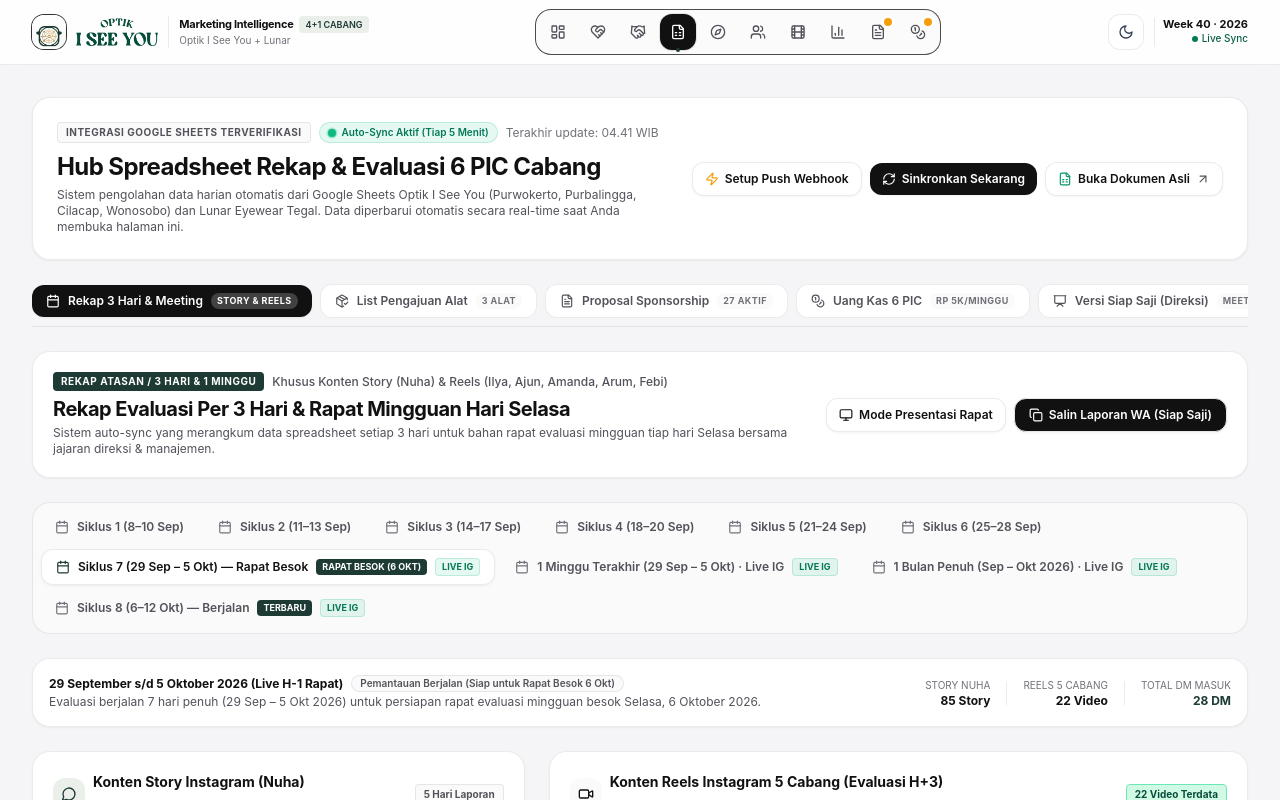
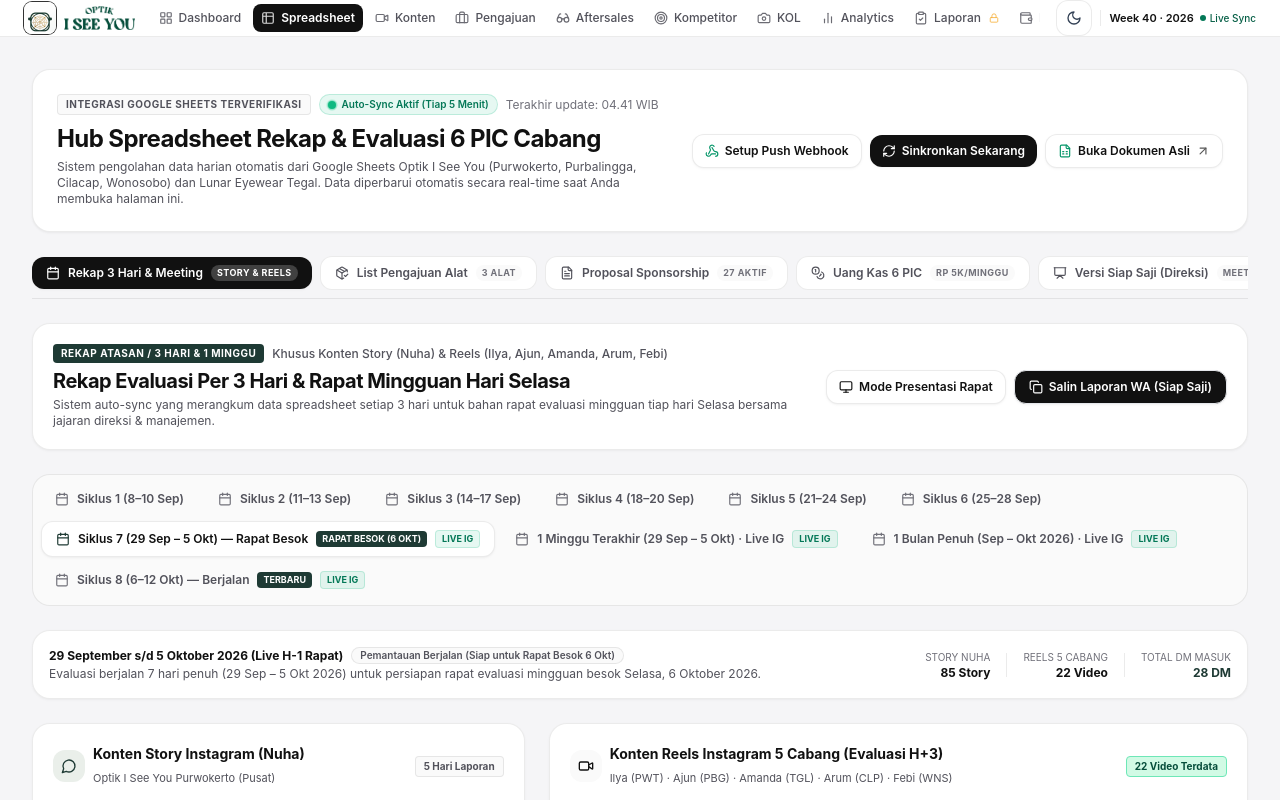
Before and after one commit to Yoshput/IMI, a Next.js app: page /spreadsheet in a window 1280 px wide. Shown: the top 800 px of the page. Built offline with nearby package versions, Linux system fonts and the light colour scheme.

Commit message:
fix(ui): eliminate AI slop glyphs, replace generic icons with content-relevant optical business icons conforming to anti-slop rules

```diff
--- a/components/shared/AppNav.tsx
+++ b/components/shared/AppNav.tsx
@@ -4,89 +4,98 @@
 import Link from "next/link";
 import { usePathname } from "next/navigation";
 import {
-  LayoutDashboard,
-  Film,
-  BarChart3,
-  FileText,
-  FileSpreadsheet,
-  Compass,
-  HeartHandshake,
-  Handshake,
-  Coins,
-  Users,
+  LayoutGrid,
+  Table2,
+  Video,
+  Briefcase,
+  Glasses,
+  Target,
+  Camera,
+  BarChart2,
+  ClipboardCheck,
+  Wallet,
+  Lock,
 } from "lucide-react";
 import { ThemeToggle } from "@/components/shared/ThemeToggle";
 
 interface NavItem {
-  name: string;
-  shortName: string;
+  label: string;
   href: string;
   icon: React.ElementType;
   isLocked?: boolean;
 }
 
+// Every icon is content-relevant to Optik I See You retail marketing operations:
+// LayoutGrid -> Weekly marketing dashboard overview
+// Table2 -> 5-branch Google Sheets tabulated database
+// Video -> Reels & video performance tracker
+// Briefcase -> B2B sponsorship outreach & partnership proposals
+// Glasses -> Eyewear warranty & aftersales customer care
+// Target -> Local optical competitor monitoring
+// Camera -> KOL & creator endorsement productions
+// BarChart2 -> Instagram Meta Graph analytics
+// ClipboardCheck -> Executive director audit reports (locked)
+// Wallet -> Branch marketing budget allocation (locked)
 const navItems: NavItem[] = [
-  { name: "Dashboard Utama", shortName: "Dashboard", href: "/dashboard", icon: LayoutDashboard },
-  { name: "Aftersales CRM", shortName: "CRM", href: "/aftersales", icon: HeartHandshake },
-  { name: "Pengajuan & Layanan", shortName: "Pengajuan", href: "/pengajuan", icon: Handshake },
-  { name: "Spreadsheet Rekap", shortName: "Sheet", href: "/spreadsheet", icon: FileSpreadsheet },
-  { name: "Competitor Radar", shortName: "Kompetitor", href: "/competitors", icon: Compass },
-  { name: "KOL & Endorsement", shortName: "KOL", href: "/kol", icon: Users },
-  { name: "Content Intelligence", shortName: "Content", href: "/content", icon: Film },
-  { name: "Analytics Meta", shortName: "Analytics", href: "/analytics", icon: BarChart3 },
-  { name: "Reports Direksi", shortName: "Reports", href: "/reports", icon: FileText, isLocked: true },
-  { name: "Finance & Budget", shortName: "Finance", href: "/finance", icon: Coins, isLocked: true },
+  { label: "Dashboard", href: "/dashboard", icon: LayoutGrid },
+  { label: "Spreadsheet", href: "/spreadsheet", icon: Table2 },
+  { label: "Konten", href: "/content", icon: Video },
+  { label: "Pengajuan", href: "/pengajuan", icon: Briefcase },
+  { label: "Aftersales", href: "/aftersales", icon: Glasses },
+  { label: "Kompetitor", href: "/competitors", icon: Target },
+  { label: "KOL", href: "/kol", icon: Camera },
+  { label: "Analytics", href: "/analytics", icon: BarChart2 },
+  { label: "Laporan", href: "/reports", icon: ClipboardCheck, isLocked: true },
+  { label: "Keuangan", href: "/finance", icon: Wallet, isLocked: true },
 ];
 
 export const AppNav: React.FC = () => {
   const pathname = usePathname();
 
   return (
-    <header className="sticky top-0 z-30 w-full bg-surface/90 backdrop-blur-md border-b border-border transition-colors">
-      <div className="max-w-[1600px] mx-auto px-3 sm:px-6 lg:px-8">
-        <div className="flex items-center justify-between h-16 gap-2 sm:gap-4">
-          {/* Brand Identity: Logo & Application Emblem */}
-          <Link href="/dashboard" className="flex items-center gap-2.5 group shrink-0">
+    <header className="sticky top-0 z-30 w-full bg-surface/95 border-b border-border transition-colors">
+      <div className="max-w-[1600px] mx-auto px-3 sm:px-4 lg:px-6">
+        <div className="flex items-center justify-between h-15 gap-2 lg:gap-4">
+          {/* Brand Identity: Optik I See You Enterprise Logo */}
+          <Link
+            href="/dashboard"
+            className="flex items-center gap-2 group shrink-0 focus-visible:outline-none focus-visible:ring-2 focus-visible:ring-brand rounded-lg"
+          >
             {/* eslint-disable-next-line @next/next/no-img-element */}
             <img
               src="/brand/imi-icon.png"
-              alt="IMI System Logo"
-              width={34}
-              height={34}
-              style={{ width: 34, height: 34, maxWidth: 34, maxHeight: 34 }}
-              className="w-8.5 h-8.5 min-w-8.5 min-h-8.5 max-w-8.5 max-h-8.5 rounded-xl object-contain ring-1 ring-border/80 shadow-2xs group-hover:scale-105 transition-transform shrink-0 bg-white"
+              alt="Optik I See You IMI"
+              width={32}
+              height={32}
+              style={{ width: 32, height: 32, maxWidth: 32, maxHeight: 32 }}
+              className="w-8 h-8 min-w-8 min-h-8 max-w-8 max-h-8 rounded-lg object-contain ring-1 ring-border/80 shadow-2xs group-hover:scale-105 transition-transform shrink-0 bg-white"
             />
             {/* eslint-disable-next-line @next/next/no-img-element */}
             <img
               src="/brand/logo-isy-dark.png"
               alt="Optik I See You"
-              className="h-6 sm:h-7 w-auto object-contain transition-opacity group-hover:opacity-90 dark:hidden"
+              className="h-6 w-auto object-contain transition-opacity group-hover:opacity-90 dark:hidden"
             />
             {/* eslint-disable-next-line @next/next/no-img-element */}
             <img
               src="/brand/logo-isy-white.png"
               alt="Optik I See You"
-              className="h-6 sm:h-7 w-auto object-contain transition-opacity group-hover:opacity-90 hidden dark:block"
+              className="h-6 w-auto object-contain transition-opacity group-hover:opacity-90 hidden dark:block"
             />
-            <div className="hidden lg:block border-l border-border pl-2.5">
-              <div className="flex items-center gap-1.5">
-                <span className="text-[11px] font-bold tracking-tight text-foreground">
+            <div className="hidden 2xl:block border-l border-border pl-2">
+              <span className="text-[11px] font-bold tracking-tight text-foreground block leading-tight">
                 Marketing Intelligence
               </span>
-                <span className="text-[9px] uppercase font-semibold px-1.5 py-0.5 rounded bg-brand-light text-brand">
+              <span className="text-[9px] uppercase font-semibold text-brand block">
                 4+1 Cabang
-                </span>
-              </div>
-              <span className="text-[10px] text-foreground-muted block">
-                Optik I See You + Lunar
               </span>
             </div>
           </Link>
 
-          {/* Desktop & Laptop Icon Dock Navigation (Clean, Compact, No Overflow) */}
+          {/* Clean Desktop Navigation: Relevant Icons with Legible Indonesian Labels */}
           <nav
             aria-label="Navigasi Utama"
-            className="hidden md:flex items-center gap-1 p-1 rounded-2xl bg-surface-secondary/70 dark:bg-surface-secondary/50 border border-border/70 shadow-2xs backdrop-blur-xs"
+            className="hidden md:flex items-center gap-0.5 lg:gap-1 overflow-x-auto py-1"
           >
             {navItems.map((item) => {
               const isActive =
@@ -96,94 +105,60 @@
               const Icon = item.icon;
 
               return (
-                <div key={item.href} className="relative group">
                 <Link
+                  key={item.href}
                   href={item.href}
-                    aria-label={item.name}
-                    className={`relative flex items-center justify-center w-8.5 h-8.5 lg:w-9 lg:h-9 rounded-xl transition-all duration-150 active:scale-95 ${
+                  className={`flex items-center gap-1.5 px-2 py-1.5 rounded-lg text-xs font-medium transition-colors shrink-0 focus-visible:outline-none focus-visible:ring-2 focus-visible:ring-brand ${
                     isActive
-                        ? "bg-foreground text-surface font-semibold shadow-subtle ring-1 ring-border"
-                        : "text-foreground-secondary hover:text-foreground hover:bg-surface"
+                      ? "bg-foreground text-surface font-semibold shadow-xs"
+                      : "text-foreground-secondary hover:text-foreground hover:bg-surface-secondary"
                   }`}
                 >
-                    <Icon className="w-4 h-4 transition-transform group-hover:scale-110" />
-
-                    {/* Active dot indicator */}
-                    {isActive && (
-                      <span className="absolute -bottom-0.5 w-1 h-1 rounded-full bg-brand" />
-                    )}
-
-                    {/* Locked badge */}
+                  <Icon className="w-3.5 h-3.5 shrink-0 opacity-85" />
+                  <span>{item.label}</span>
                   {item.isLocked && (
-                      <span
-                        title="Terkunci khusus otorisasi Direksi"
-                        className="absolute top-1 right-1 w-2 h-2 rounded-full bg-amber-500 ring-2 ring-surface shadow-2xs"
+                    <Lock
+                      aria-label="Terkunci otorisasi direksi"
+                      className="w-2.5 h-2.5 text-amber-500 opacity-80 shrink-0 ml-0.5"
                     />
                   )}
                 </Link>
-
-                  {/* Rich Floating Tooltip on Hover */}
-                  <div className="pointer-events-none absolute -bottom-10 left-1/2 -translate-x-1/2 whitespace-nowrap rounded-lg bg-foreground px-2.5 py-1 text-[11px] font-medium text-surface shadow-lg opacity-0 translate-y-1 group-hover:opacity-100 group-hover:translate-y-0 transition-all duration-150 z-50 flex items-center gap-1.5">
-                    <span>{item.name}</span>
-                    {item.isLocked && (
-                      <span className="text-[9px] text-amber-300 font-semibold">(Terkunci)</span>
-                    )}
-                    <div className="absolute -top-1 left-1/2 -translate-x-1/2 w-2 h-2 rotate-45 bg-foreground" />
-                  </div>
-                </div>
               );
             })}
           </nav>
 
-          {/* Right Header Area: Compact Theme Toggle & Status Info */}
-          <div className="flex items-center gap-2 sm:gap-2.5 shrink-0">
-            {/* Theme Toggle - Clean Compact Icon Button */}
+          {/* Header Controls: Compact Theme Toggle and Sync Status */}
+          <div className="flex items-center gap-2 shrink-0">
+            {/* Theme Toggle Button */}
             <ThemeToggle variant="icon" />
 
-            {/* Status Live Sync & Week Info (visible on xl+ laptop/desktop screens) */}
-            <div className="hidden xl:flex items-center gap-2 pl-2 border-l border-border">
-              <div className="text-right">
-                <span className="text-[11px] font-bold text-foreground block leading-tight">
+            {/* Sync Status Badge (visible on xl+ laptop displays) */}
+            <div className="hidden xl:flex items-center gap-1.5 pl-2 border-l border-border text-right">
+              <span className="text-[11px] font-semibold text-foreground">
                 Week 40 · 2026
               </span>
-                <span className="text-[10px] text-emerald-800 dark:text-emerald-400 font-medium flex items-center justify-end gap-1">
+              <span className="text-[10px] text-emerald-800 dark:text-emerald-400 font-medium inline-flex items-center gap-1">
                 <span className="w-1.5 h-1.5 rounded-full bg-emerald-700 animate-pulse" />
                 Live Sync
               </span>
             </div>
           </div>
-
-            {/* Secondary Brand Tagline (visible on large 2xl screens) */}
-            <div className="hidden 2xl:flex items-center pl-2 border-l border-border">
-              {/* eslint-disable-next-line @next/next/no-img-element */}
-              <img
-                src="/brand/logo-for-every-you.png"
-                alt="for every you"
-                className="h-5 w-auto object-contain opacity-85 hover:opacity-100 transition-opacity dark:hidden"
-              />
-              {/* eslint-disable-next-line @next/next/no-img-element */}
-              <img
-                src="/brand/logo-for-every-you-white.png"
-                alt="for every you"
-                className="h-5 w-auto object-contain opacity-85 hover:opacity-100 transition-opacity hidden dark:block"
-              />
-            </div>
-          </div>
         </div>
 
-        {/* Mobile Navigation Bar (iOS Tab Bar Style for < md) */}
-        <div className="flex md:hidden border-t border-border/60 py-2 items-center gap-1 overflow-x-auto px-2 scroll-smooth">
+        {/* Mobile Navigation Bar: Horizontal Scroll with Content-Relevant Icons (< md) */}
+        <div className="flex md:hidden border-t border-border/60 py-2 items-center gap-1 overflow-x-auto scroll-smooth">
           {navItems.map((item) => {
             const isActive =
               pathname === item.href ||
               (item.href === "/dashboard" && pathname === "/") ||
               (item.href !== "/dashboard" && pathname.startsWith(item.href));
             const Icon = item.icon;
+
             return (
               <Link
                 key={item.href}
                 href={item.href}
-                className={`flex flex-col items-center justify-center min-w-[56px] min-h-[44px] py-1 px-1.5 rounded-control text-[10px] font-medium transition-all shrink-0 active:scale-95 ${
+                className={`flex flex-col items-center justify-center min-w-[56px] min-h-[44px] py-1 px-1.5 rounded-lg text-[10px] font-medium transition-colors shrink-0 ${
                   isActive
                     ? "text-brand font-bold bg-brand-light"
                     : "text-foreground-secondary hover:text-foreground hover:bg-surface-secondary"
@@ -192,10 +167,10 @@
                 <div className="relative">
                   <Icon className="w-4 h-4 mb-0.5" />
                   {item.isLocked && (
-                    <span className="absolute -top-1 -right-1.5 w-1.5 h-1.5 rounded-full bg-amber-500" />
+                    <span className="absolute -top-1 -right-1 w-1.5 h-1.5 rounded-full bg-amber-500" />
                   )}
                 </div>
-                <span className="truncate">{item.shortName}</span>
+                <span className="truncate">{item.label}</span>
               </Link>
             );
           })}
--- a/features/aftersales/components/AftersalesView.tsx
+++ b/features/aftersales/components/AftersalesView.tsx
@@ -23,7 +23,6 @@
   ArrowUpNarrowWide,
   RefreshCw,
   MessageSquare,
-  Sparkles,
 } from "lucide-react";
 import {
   CustomerAftersalesRecord,
@@ -237,7 +236,7 @@
       case "Review":
         return (
           <span className="inline-flex items-center gap-1 px-2 py-0.5 rounded-md text-[10px] font-bold bg-emerald-500/15 text-emerald-700 dark:text-emerald-400 border border-emerald-500/30">
-            <Sparkles className="w-3 h-3" /> Review
+            <MessageSquare className="w-3 h-3" /> Review
           </span>
         );
       case "Pemeriksaan":
--- a/features/competitors/components/CompetitorRadarView.tsx
+++ b/features/competitors/components/CompetitorRadarView.tsx
@@ -17,7 +17,6 @@
   ArrowUpRight,
   ShoppingBag,
   Store,
-  Sparkles,
 } from "lucide-react";
 
 interface Competitor {
@@ -631,7 +630,7 @@
                     {comp.catalogItems && comp.catalogItems.length > 0 && (
                       <div className="pt-2 border-t border-border/80 space-y-2">
                         <span className="text-[11px] font-bold text-foreground flex items-center gap-1">
-                          <Sparkles className="w-3 h-3 text-amber-500" />
+                          <Glasses className="w-3 h-3 text-brand" />
                           <span>Katalog Model Bestseller &amp; Frame Tren Terkini:</span>
                         </span>
                         <div className="grid grid-cols-1 sm:grid-cols-3 gap-2">
--- a/features/content/components/ContentFilterToolbar.tsx
+++ b/features/content/components/ContentFilterToolbar.tsx
@@ -1,7 +1,7 @@
 "use client";
 
 import React from "react";
-import { Calendar, Clock, Filter, Sparkles, Building2 } from "lucide-react";
+import { Calendar, Clock, Filter, Building2 } from "lucide-react";
 
 interface ContentFilterToolbarProps {
   period: "weekly" | "monthly";
--- a/features/dashboard/components/WebPhotoboothAndQueueResume.tsx
+++ b/features/dashboard/components/WebPhotoboothAndQueueResume.tsx
@@ -14,7 +14,7 @@
   Copy,
   Clock,
   ArrowUpRight,
-  Sparkles,
+  Glasses,
 } from "lucide-react";
 import { CombinedWebResume, getCombinedWebResume } from "@/lib/antrian-tracking";
 
@@ -218,7 +218,7 @@
           {/* Top Frame Dicoba */}
           <div className="space-y-2 pt-1">
             <span className="text-[11px] font-bold text-foreground flex items-center gap-1">
-              <Sparkles className="w-3.5 h-3.5 text-amber-500" />
+              <Glasses className="w-3.5 h-3.5 text-brand" />
               <span>Top 3 Frame Kacamata Paling Sering Dicoba di Photobooth:</span>
             </span>
             <div className="space-y-1.5 text-xs">
--- a/features/finance/components/KasMarketingPurwokertoCard.tsx
+++ b/features/finance/components/KasMarketingPurwokertoCard.tsx
@@ -12,7 +12,6 @@
   AlertCircle,
   Check,
   RotateCcw,
-  Sparkles,
   ArrowUpRight,
 } from "lucide-react";
 
@@ -413,7 +412,7 @@
       {/* Footer Info */}
       <div className="p-3 rounded-lg border border-border/80 bg-surface-secondary/20 text-xs text-foreground-muted flex flex-col sm:flex-row sm:items-center justify-between gap-2">
         <div className="flex items-center gap-2">
-          <Sparkles className="w-4 h-4 text-amber-500 shrink-0" />
+          <CheckCircle2 className="w-4 h-4 text-emerald-800 dark:text-emerald-400 shrink-0" />
           <span>Status kas otomatis tersimpan di perangkat Anda. Data siap ditunjukkan saat evaluasi internal.</span>
         </div>
         <span className="text-[11px] font-mono text-foreground-muted shrink-0">
--- a/features/pengajuan/components/PengajuanHubView.tsx
+++ b/features/pengajuan/components/PengajuanHubView.tsx
@@ -13,7 +13,6 @@
   Check,
   Search,
   Stethoscope,
-  Sparkles,
   ChevronRight,
   ShieldCheck,
   Tv,
@@ -295,7 +294,7 @@
                 Alat Kerja Staff Marketing (Mas Yoshput)
               </span>
               <h3 className="text-base font-black text-foreground mt-0.5 flex items-center gap-2">
-                <Sparkles className="w-4 h-4 text-emerald-600" />
+                <MessageSquare className="w-4 h-4 text-emerald-600" />
                 Generator Pesan WhatsApp Pitching ke Brand &amp; Calon Sponsor
               </h3>
               <p className="text-xs text-foreground-secondary mt-0.5">
--- a/features/reports/components/ReportEditorialDocument.tsx
+++ b/features/reports/components/ReportEditorialDocument.tsx
@@ -2,7 +2,7 @@
 import { WeeklyReport } from "@/types";
 import { formatNumber, formatPercent } from "@/lib/utils";
 import { ProvenanceBadge } from "@/components/shared/ProvenanceBadge";
-import { CheckCircle2, AlertTriangle, Lightbulb, Users, Bot, FileText, Glasses } from "lucide-react";
+import { CheckCircle2, AlertTriangle, Lightbulb, Users, TrendingUp, FileText, Glasses } from "lucide-react";
 
 interface ReportEditorialDocumentProps {
   report: WeeklyReport;
@@ -328,7 +328,7 @@
         <section id="sec-ai-layer" className="space-y-3 pt-4 border-t border-border">
           <div className="flex items-center justify-between">
             <div className="flex items-center gap-2">
-              <Bot className="w-4 h-4 text-brand" />
+              <TrendingUp className="w-4 h-4 text-brand" />
               <h2 className="heading-section text-foreground">
                 7. Catatan Interpretasi & Rekomendasi
               </h2>
--- a/features/reports/components/ReportSectionNav.tsx
+++ b/features/reports/components/ReportSectionNav.tsx
@@ -1,5 +1,5 @@
 import React from "react";
-import { Bookmark, CheckCircle, AlertTriangle, Lightbulb, Users, Bot, FileText, Building2 } from "lucide-react";
+import { Bookmark, CheckCircle, AlertTriangle, Lightbulb, Users, TrendingUp, FileText, Building2 } from "lucide-react";
 
 interface ReportSectionNavProps {
   activeSection: string;
@@ -18,7 +18,7 @@
     { id: "sec-strategy", label: "Plan & Strategi", icon: Lightbulb },
     { id: "sec-team-input", label: "Masukan Tim & Divisi", icon: Users },
     { id: "sec-branch-evidence", label: "Kehadiran Fisik Cabang", icon: Building2 },
-    { id: "sec-ai-layer", label: "Analisis & Rekomendasi", icon: Bot },
+    { id: "sec-ai-layer", label: "Analisis & Rekomendasi", icon: TrendingUp },
   ];
 
   return (
--- a/features/sheets/components/SpreadsheetHubView.tsx
+++ b/features/sheets/components/SpreadsheetHubView.tsx
@@ -10,7 +10,7 @@
   ExternalLink,
   TableProperties,
   ArrowUpRight,
-  Zap,
+  Webhook,
   CheckCircle2,
   Calendar,
   PackageCheck,
@@ -205,7 +205,7 @@
             className="flex items-center gap-1.5 px-3 py-2 rounded-control border border-border bg-surface hover:bg-surface-secondary text-xs font-semibold text-foreground transition-all shadow-subtle"
             title="Cara membuat Google Sheets push data otomatis seketika saat ada ketikan baru"
           >
-            <Zap className="w-3.5 h-3.5 text-amber-500" />
+            <Webhook className="w-3.5 h-3.5 text-emerald-600" />
             <span>Setup Push Webhook</span>
           </button>
 
@@ -237,7 +237,7 @@
           <div className="bg-surface border border-border rounded-container max-w-2xl w-full p-6 shadow-2xl max-h-[90vh] overflow-y-auto space-y-4">
             <div className="flex items-center justify-between pb-3 border-b border-border">
               <div className="flex items-center gap-2">
-                <Zap className="w-5 h-5 text-amber-500" />
+                <Webhook className="w-5 h-5 text-emerald-600" />
                 <h3 className="text-base font-bold text-foreground">
                   Cara Kerja Pembaruan Otomatis & Trigger Google Sheets
                 </h3>
```
Also changed, not shown: features/kol/components/KolRadarView.tsx (+11 -8 lines). Lines whose indentation alone changed are shown as unchanged.
